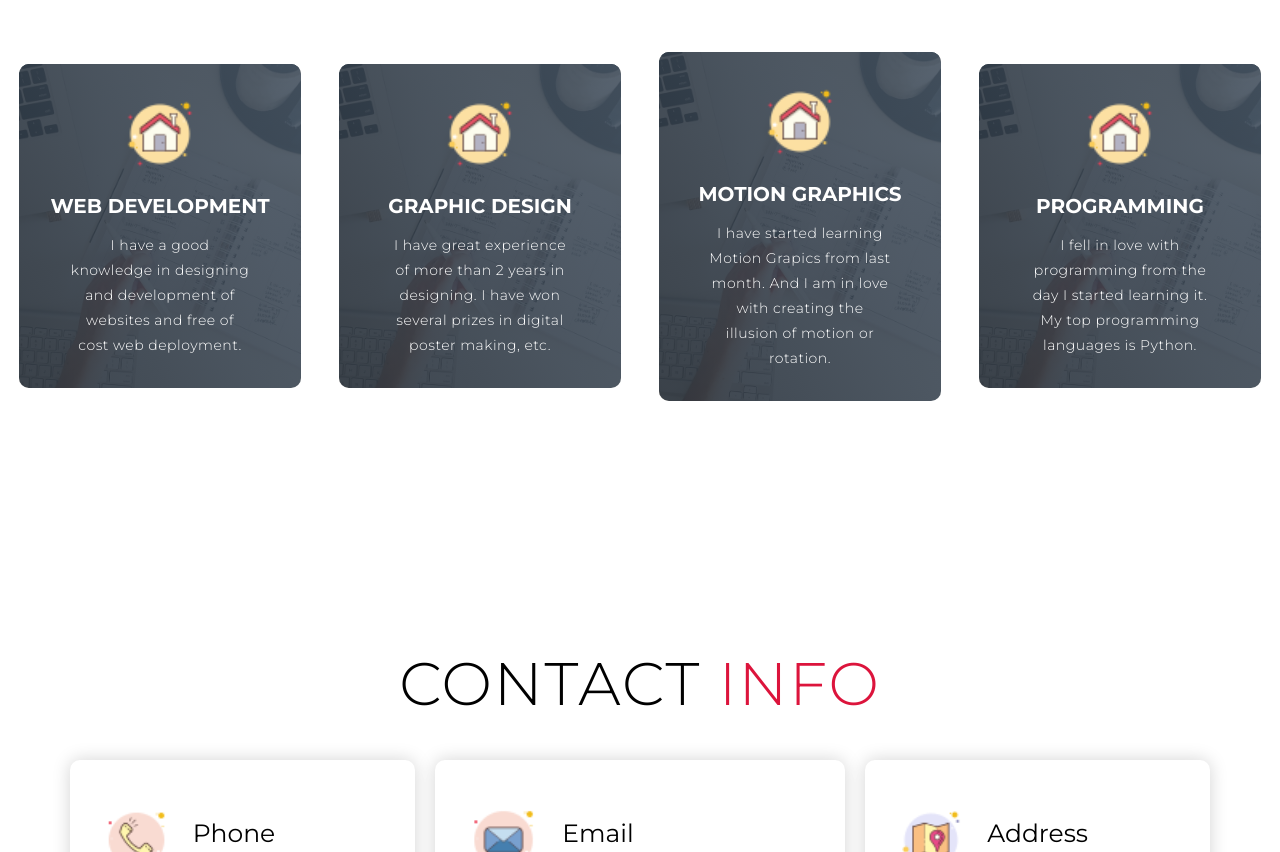
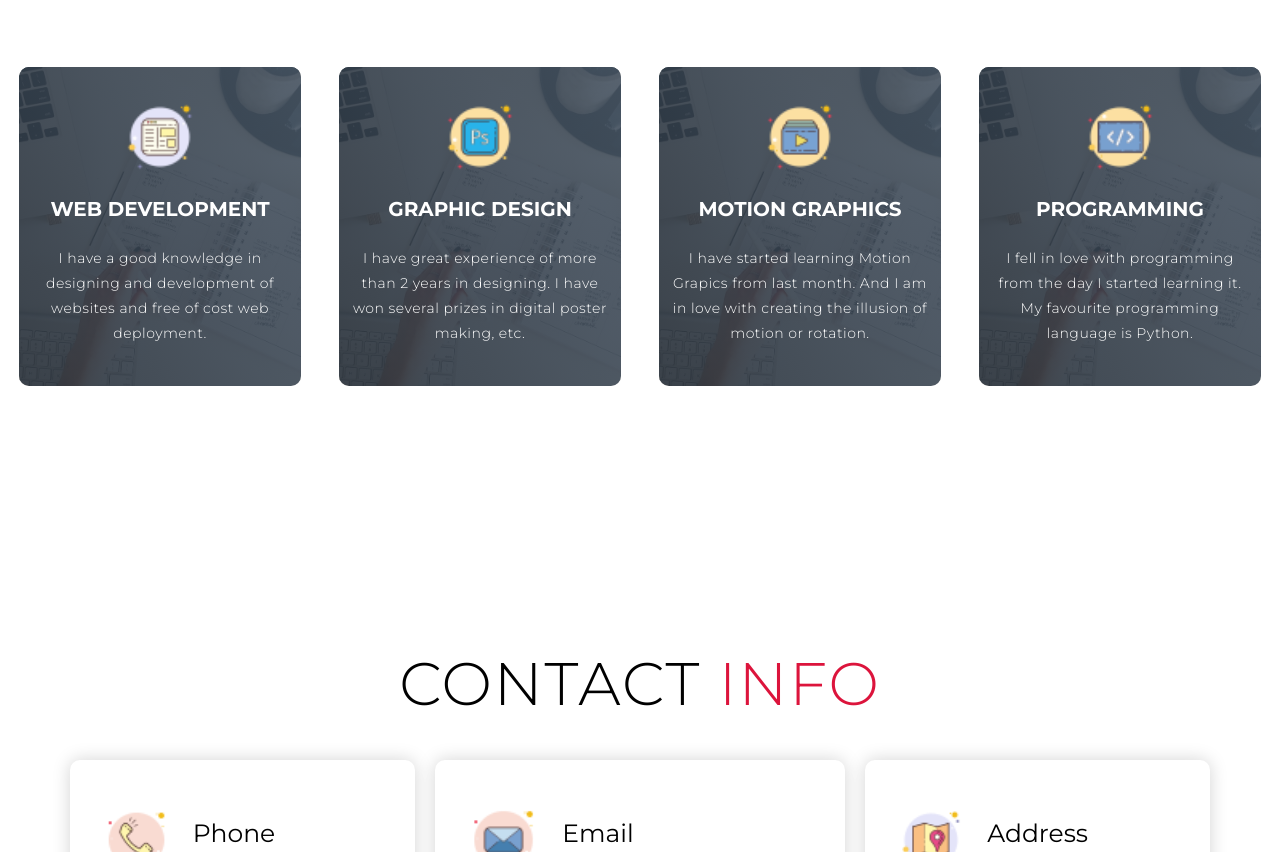
Before and after one commit to jerry-45/atul-vishwakarma, a plain HTML site: page index.html in a window 1280 px wide. Shown: the part 1803-2655 px from the top of the page. Drawn offline with Linux system fonts and the light colour scheme.

Commit message:
modified: index.html and style.css

```diff
--- a/index.html
+++ b/index.html
@@ -84,7 +84,7 @@
 
                     <div class="skills-items">
                         <div class="icon">
-                            <img src="./images/home-page.png" alt="">
+                            <img src="./images/web.png" alt="">
                         </div>
                         <h1>Web Development</h1>
                         <p>I have a good knowledge in designing and development of websites
@@ -92,7 +92,7 @@
                     </div>
                     <div class="skills-items">
                         <div class="icon">
-                            <img src="./images/home-page.png" alt="">
+                            <img src="./images/adobe-ps.png" alt="">
                         </div>
                         <h1>Graphic Design</h1>
                         <p>I have great experience of more than 2 years in designing.
@@ -100,7 +100,7 @@
                     </div>
                     <div class="skills-items">
                         <div class="icon">
-                            <img src="./images/home-page.png" alt="">
+                            <img src="./images/video.png" alt="">
                         </div>
                         <h1>Motion Graphics</h1>
                         <p>I have started learning Motion Grapics from last month.
@@ -108,11 +108,11 @@
                     </div>
                     <div class="skills-items">
                         <div class="icon">
-                            <img src="./images/home-page.png" alt="">
+                            <img src="./images/programming-flag.png" alt="">
                         </div>
                         <h1>Programming</h1>
                         <p>I fell in love with programming from the day I started learning it.
-                            My top programming languages is Python.</p>
+                            My favourite programming language is Python.</p>
                     </div>
 
                 </div>
--- a/style.css
+++ b/style.css
@@ -375,6 +375,7 @@ p{
 
 #about .col-right p{
     margin-bottom: 20px;
+    padding: 0;
 }
 
 
@@ -479,6 +480,7 @@ p{
 #skills .skills-items p{
     color: white;
     text-align: center;
+    padding: 0;
 }
 
 
@@ -906,6 +908,10 @@ p{
         padding-right: 0;
     }
 
+    #skills .skills-bottom .skills-items p{
+        padding: 10px;
+    }
+
     #skills .skills-top{
         max-width: 900px;
         margin: 0 auto;
```
Also changed, not shown: images/adobe-ps.png (added), images/home-page.png (deleted), images/programming-flag.png (added), images/video.png (added), images/web.png (added).
